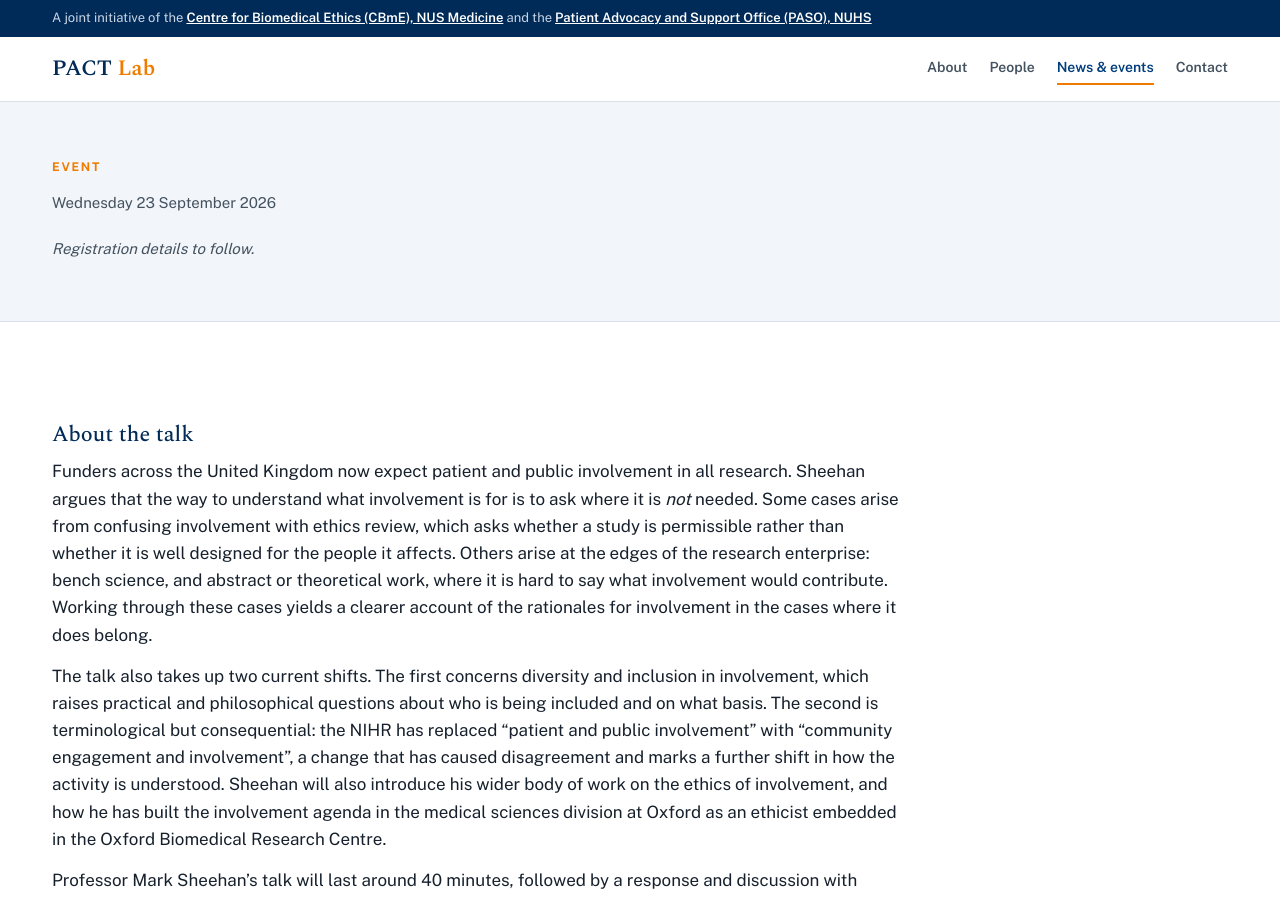
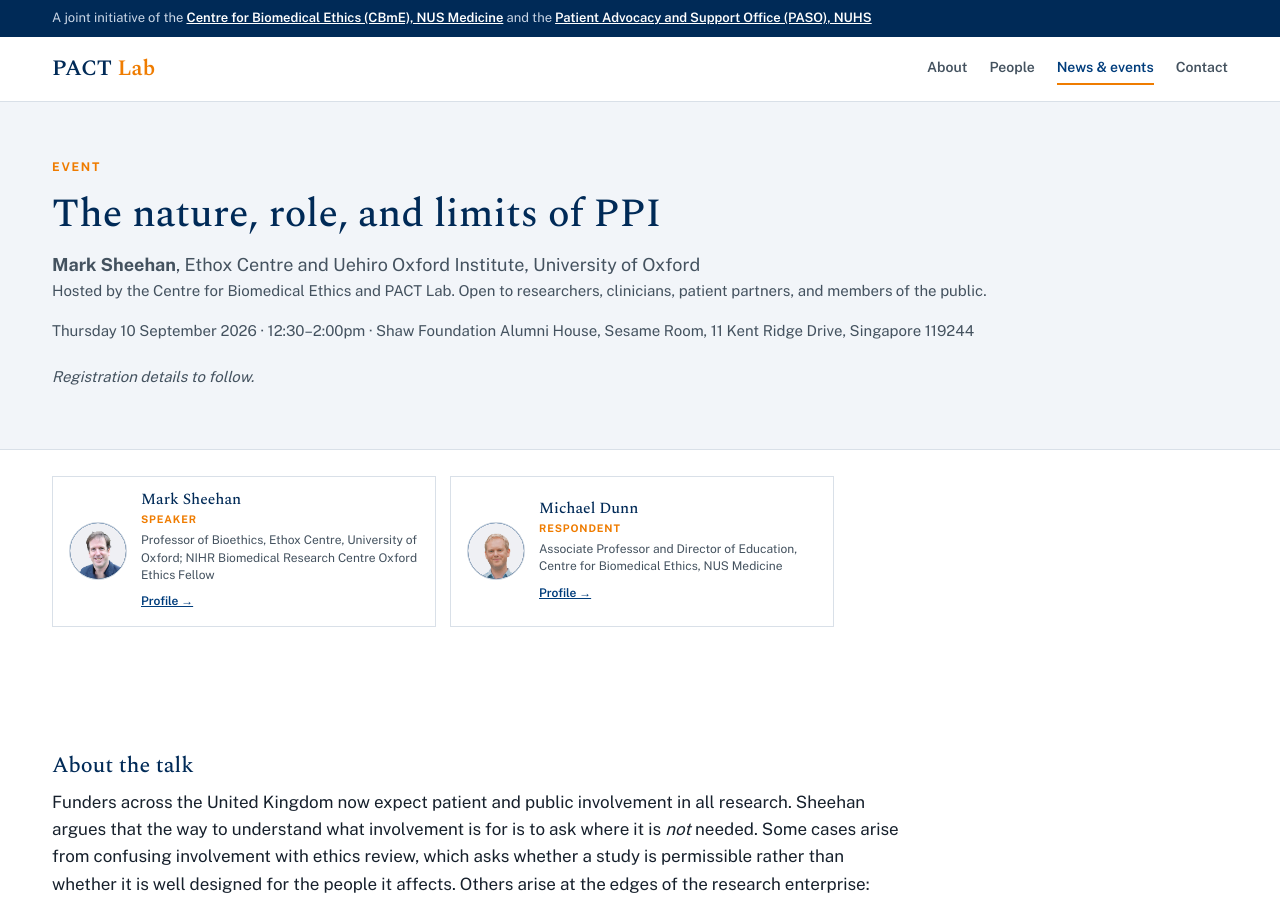
Before and after one commit to earp-lab/pact-lab, a Jekyll site: the page built from _events/20260910-sheehan-limits-of-ppi.md, in a window 1280 px wide and 900 px high. Built offline with Jekyll 4.4.1, drawn with Linux system fonts in a browser that asks for light colours.

```diff
--- a/_events/20260910-sheehan-limits-of-ppi.md
+++ b/_events/20260910-sheehan-limits-of-ppi.md
@@ -7,7 +7,7 @@ time: "12:30–2:00pm"
 location: "Shaw Foundation Alumni House, Sesame Room, 11 Kent Ridge Drive, Singapore 119244"
 host: "Hosted by the Centre for Biomedical Ethics and PACT Lab. Open to researchers, clinicians, patient partners, and members of the public."
 blurb: "Open to researchers, clinicians, patient partners, and members of the public. Free, registration required. What involvement is for, and when and for which kinds of research there is no need or requirement to do it. With a response from A/Prof Michael Dunn."
-registration: "" <!--https://forms.cloud.microsoft/Pages/ResponsePage.aspx?id=Xu-lWwkxd06Fvc_rDTR-gvofkojw0gBAmRbQBoyAuoJUMUFOSTRXTEQzNDdRRkE0TURRU0xaREtOUS4u&origin=QRCode-->
+registration: "" #https://forms.cloud.microsoft/Pages/ResponsePage.aspx?id=Xu-lWwkxd06Fvc_rDTR-gvofkojw0gBAmRbQBoyAuoJUMUFOSTRXTEQzNDdRRkE0TURRU0xaREtOUS4u&origin=QRCode
 registration_label: "Register for free [event closed]"
 speakers:
   - name: "Mark Sheehan"
```
